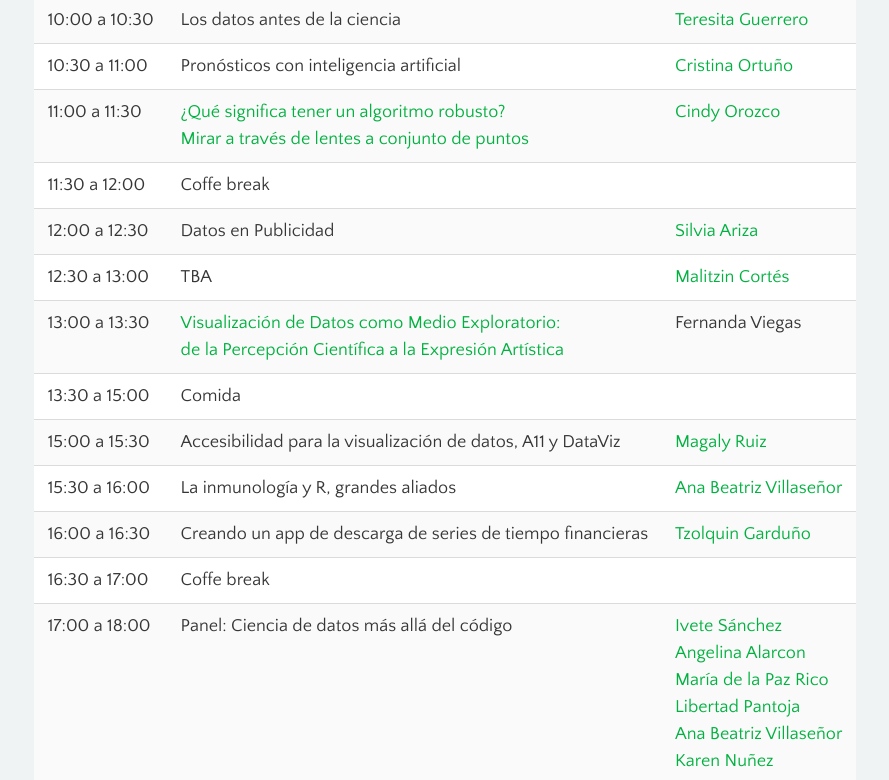
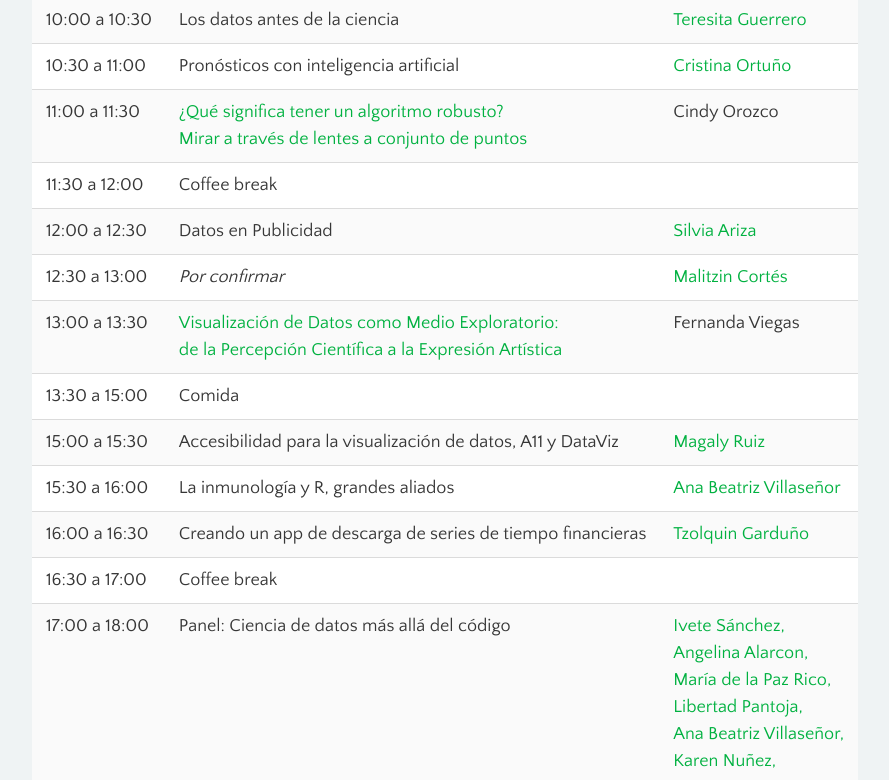
Before and after one commit to pyladies-cdmx/wids-cdmx-2021, a Vue app: page / in a window 1280 px wide. Shown: the part 1560-2340 px from the top of the page, without its empty margins (195-1084 px from the left). Built offline with nearby package versions, Linux system fonts and the light colour scheme.

Commit message:
errores tipográficos

```diff
--- a/src/components/Landing.vue
+++ b/src/components/Landing.vue
@@ -112,12 +112,12 @@
               <p>Mirar a través de lentes a conjunto de puntos</p>
             </a>
           </td>
-          <td><a href="#cindy-orozco">Cindy Orozco</a></td>
+          <td>Cindy Orozco</td>
         </tr>
 
         <tr>
           <td>11:30 a 12:00</td>
-          <td>Coffe break</td>
+          <td>Coffee break</td>
           <td></td>
         </tr>
 
@@ -129,7 +129,7 @@
 
         <tr>
           <td>12:30 a 13:00</td>
-          <td>TBA</td>
+          <td><i>Por confirmar</i></td>
           <td><a href="#malitzin-cortes">Malitzin Cortés</a></td>
         </tr>
 
@@ -171,7 +171,7 @@
 
         <tr>
           <td>16:30 a 17:00</td>
-          <td>Coffe break</td>
+          <td>Coffee break</td>
           <td></td>
         </tr>
 
@@ -179,12 +179,12 @@
           <td>17:00 a 18:00</td>
           <td>Panel: Ciencia de datos más allá del código</td>
           <td>
-            <p><a href="#ivete-sanchez">Ivete Sánchez</a></p>
-            <p><a href="#angelina-alarcon">Angelina Alarcon</a></p>
-            <p><a href="#maria-paz">María de la Paz Rico</a></p>
-            <p><a href="#libertad-pantoja">Libertad Pantoja</a></p>
-            <p><a href="#ana-villasenior">Ana Beatriz Villaseñor</a></p>
-            <p><a href="#karen-nunez">Karen Nuñez</a></p>
+            <p><a href="#ivete-sanchez">Ivete Sánchez, </a></p>
+            <p><a href="#angelina-alarcon">Angelina Alarcon, </a></p>
+            <p><a href="#maria-paz">María de la Paz Rico, </a></p>
+            <p><a href="#libertad-pantoja">Libertad Pantoja, </a></p>
+            <p><a href="#ana-villasenior">Ana Beatriz Villaseñor, </a></p>
+            <p><a href="#karen-nunez">Karen Nuñez, </a></p>
           </td>
         </tr>
 
@@ -295,7 +295,7 @@
                     del código creativo, STEAM y nuevas tecnologías de sonido e inmersivas. En 2020 recibió el premio
                     Latinoamericano de Realidad Virtual “Realmix” con la pieza inmersiva “Hyper_D”.</p>
                   <p>Actualmente imparte el taller de live coding con programación funcional, Tidal cycles, en la
-                    plataforma de educación con linea del CMMAS.</p>
+                    plataforma de educación en línea del CMMAS.</p>
                   <p>Ha realizado eventos en vivo y exposiciones en el Centro Multimedia, Laboratorio de Arte Alameda,
                     Arte Actual Ex-Teresa, Centro Cultural Digital, Medialab Prado, Centro Cultural de España, CMMAS,
                     Vorspiel, Spektrum Berlin, Transpiksel, Aural, Transmediale Berlin, ISEA, CYLAND MediaArtLab San
@@ -487,7 +487,7 @@
                     los
                     Nodos Binacionales de Innovación, tanto del Bajío como del Sureste.</p>
                   <p>Actualmente es Coordinadora de Servicios Tecnológicos del Centro de Investigación en Matemáticas y
-                    Gerente del Consorcio de Inteligencia Artificial de Centros CONACyT. Alianza conformada por ocho
+                    Gerente del Consorcio de Inteligencia Artificial de Centros CONACyT, alianza conformada por ocho
                     centros públicos de investigación.</p>
                   <br>
                 </div>
@@ -677,7 +677,7 @@
           <br/>
           <p>Por favor regístrate a través del siguiente enlace. Antes del evento se enviarán las instrucciones para que
             puedas acceder al mismo.</p>
-          <p>El evento se llevará acabo en la plataforma Euleer el día 26 de Junio y con cupo limitado.</p>
+          <p>El evento se llevará acabo en la plataforma Eulerr el día 26 de Junio y con cupo limitado.</p>
           <br/>
           <button class="button is-dark is-large">
             <a class="boton-registro"
```
